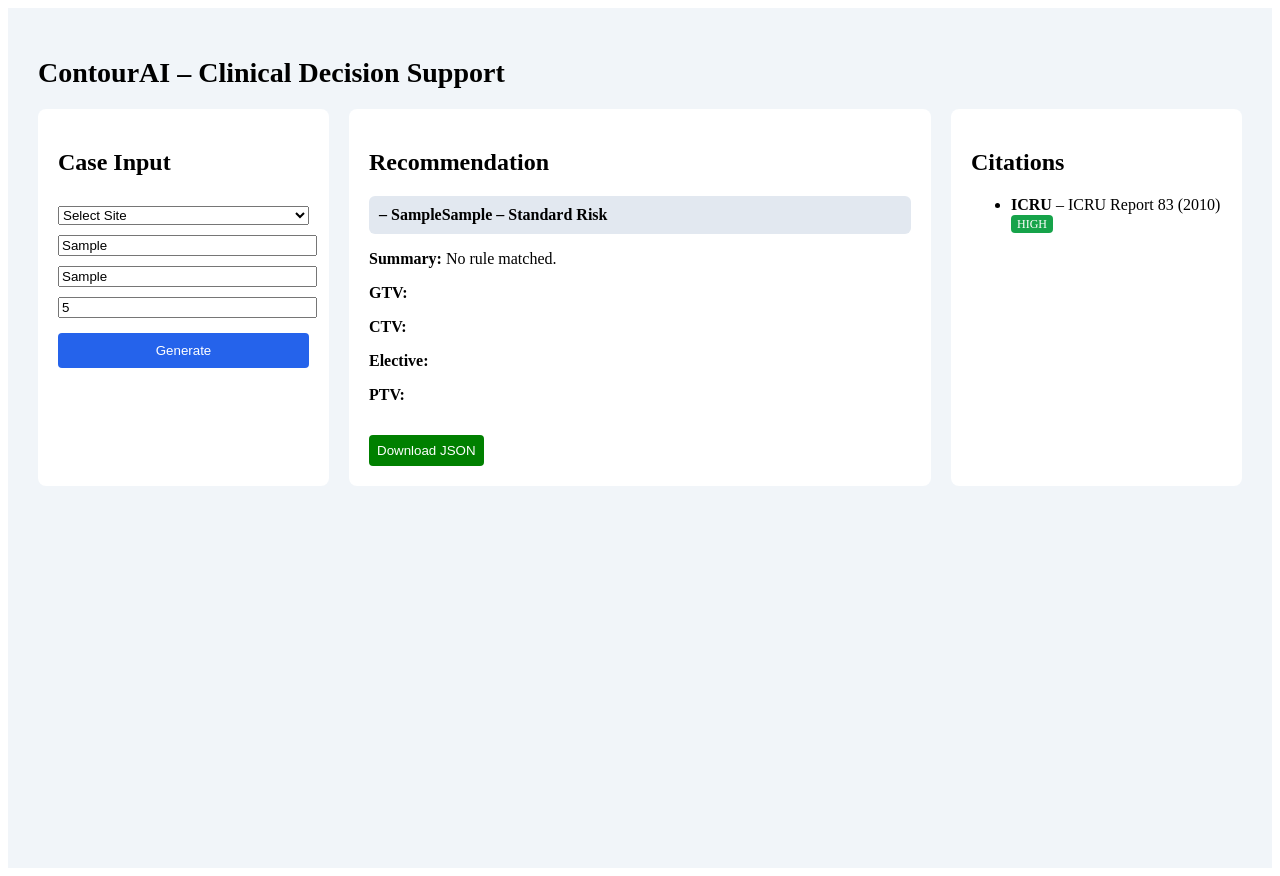
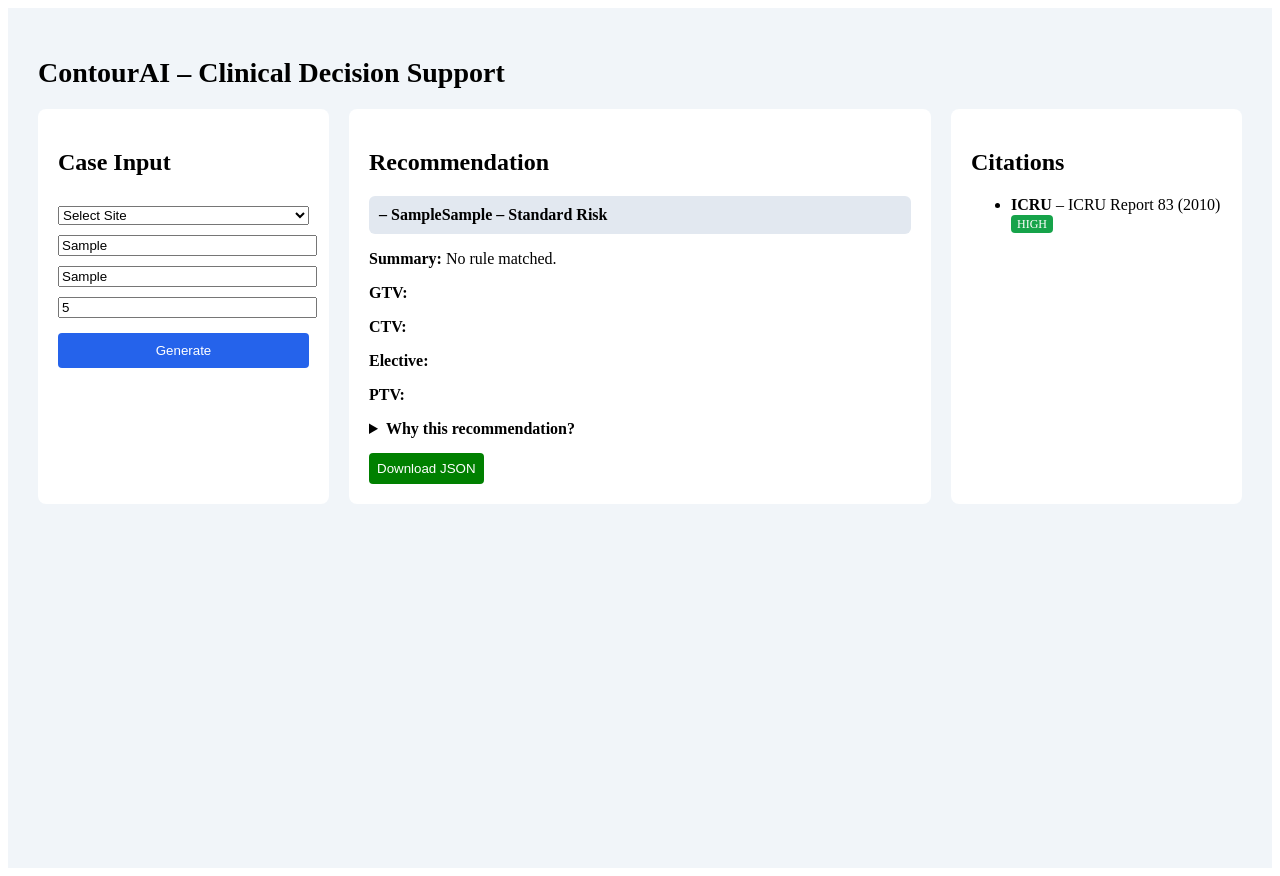
Before and after one commit to Bubblycommandant/Contourai, a Next.js app: page / in a window 1280 px wide. Both pictures are taken after typing "Sample", "Sample", "5" into the empty fields and a click on the button "Generate". Built offline with nearby package versions, Linux system fonts and the light colour scheme.

Commit message:
Update page.tsx

```diff
--- a/app/page.tsx
+++ b/app/page.tsx
@@ -119,6 +119,15 @@ export default function Home() {
               <p><strong>Elective:</strong> {result.elective}</p>
               <p><strong>PTV:</strong> {result.ptv}</p>
 
+              <details style={{ marginTop: 15 }}>
+                <summary style={{ cursor: "pointer", fontWeight: 600 }}>
+                  Why this recommendation?
+                </summary>
+                <p style={{ marginTop: 8 }}>
+                  {result.explanation}
+                </p>
+              </details>
+
               <button
                 onClick={downloadJSON}
                 style={{
```
